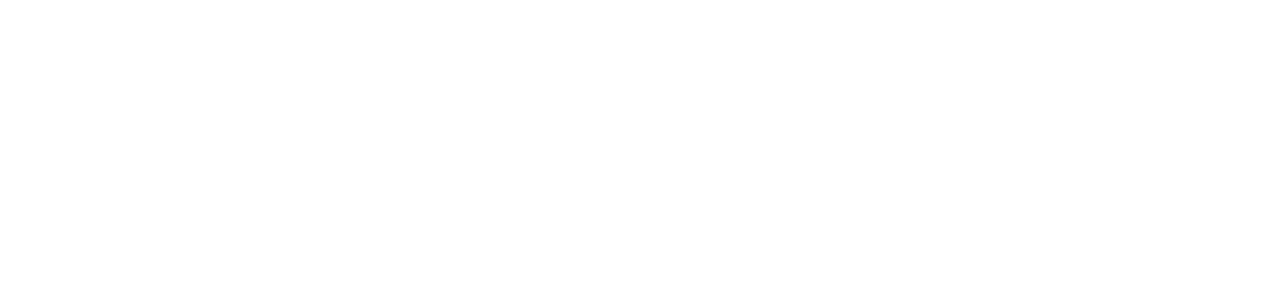
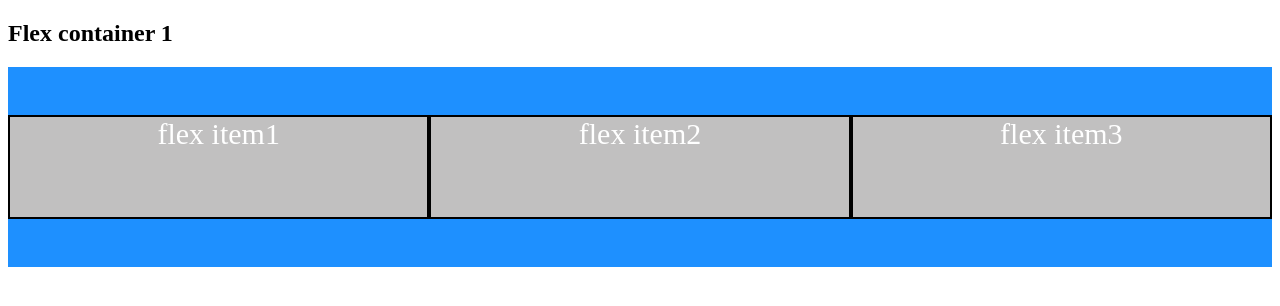
Before and after one commit to pdcourses/flex_pd2022, a plain HTML site: page index.html in a window 1280 px wide. Drawn offline with Linux system fonts and the light colour scheme.

Commit message:
flex practice

```diff
--- a/assets/css/style.css
+++ b/assets/css/style.css
@@ -0,0 +1,88 @@
+/*
+FLEXBOX
+!!!! использовать технологию для элемента только тогда когда
+родитель выставлен во flex
+
+for container :
+ось. по ум - ось х - горизонталь
+1. justify-content распределяем пространство между и вокруг элементов контейнера
+-start, end, center, space-beetwen...
+2. flex-direction (ось х, ось y)
+3. align-items выравнивает элементы по оси y (по вертикали)
+4. flex-wrap как сильно будут сжиматься элементы и будет ли
+перенос элементов на новую строку (nowrap, wrap)
+
+for item:
+1. flex-grow сколько нужно элементу свободного пространства
+коэф. увеличения
+2. flex-shrink сколько нужно элементу свободного пространства
+коэф. уменьшения
+3. flex-basis ~= width для элемента
+auto, 0, 200px, max-content, min-content, fil-content
+4. align-self
+
+*/
+
+.justify_content_center{
+    justify-content: center;
+}
+
+.justify_content_space_between{
+    justify-content: space-between;
+}
+
+.dir_row{
+    flex-direction: row-reverse;
+}
+.dir_col{
+    flex-direction: column-reverse;
+}
+
+.container{
+    display: flex;
+    justify-content: space-evenly;
+    align-items: center;
+    flex-wrap: nowrap;
+    flex-direction: row;
+}
+
+.container_styles{
+    background-color: dodgerblue;
+    height: 200px;
+    /*width: 400px;*/
+
+}
+
+.item{
+    width: 200px;
+    height: 100px;
+    flex-grow: 1;
+}
+
+.item_styles{
+    background-color: rgb(193, 192, 192);
+    border: 2px solid black;
+    text-align: center;
+    font-size: 30px;
+    color: white;
+}
+
+.grow1{
+    flex-grow: 1;
+}
+
+.grow2{
+    flex-grow: 2;
+}
+
+.grow3{
+    flex-grow: 3;
+}
+
+.grow4{
+    flex-grow: 4;
+}
+
+.flex_basis_item1{
+    flex-basis: auto;
+}
--- a/index.html
+++ b/index.html
@@ -5,8 +5,15 @@
     <meta http-equiv="X-UA-Compatible" content="IE=edge">
     <meta name="viewport" content="width=device-width, initial-scale=1.0">
     <title>Document</title>
+    <link rel="stylesheet" href="./assets/css/style.css">
 </head>
 <body>
+    <h2>Flex container 1</h2>
+    <div class="container container_styles">
+        <div class="item item_styles flex_basis_item1">flex item1</div>
+        <div class="item item_styles">flex item2</div>
+        <div class="item item_styles">flex item3</div>
+    </div>
 
 </body>
 </html>
```
